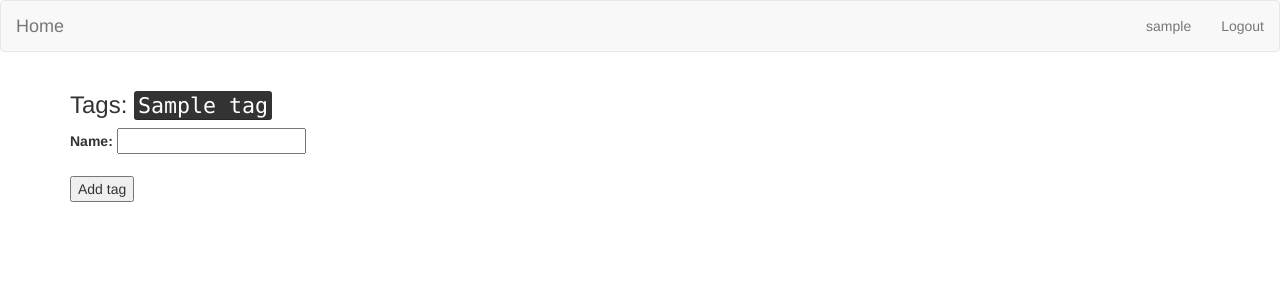
After one commit to SukachVitally/kiki, a Django app: page /articles/1/tags in a window 1280 px wide. The commit adds this page. Shown: the top 300 px of the page. Run offline with Django 3.2, Linux system fonts and the light colour scheme; a user stored in the database is signed in; tables that the repository leaves empty hold one stand-in row (values such as "Sample post"); parts of the project's set-up code (start-up, migrations or seed data) failed here and were passed over; some libraries are stand-ins or nearby versions.

Commit message:
Add tags for article

```diff
--- a/kiki/forms.py
+++ b/kiki/forms.py
@@ -16,3 +16,8 @@ class ArticleForm(forms.Form):
     name = forms.CharField(max_length=100)
     text = forms.CharField()
     category = forms.ChoiceField(models.Article.CATEGORIES)
+
+
+class TagFrom(forms.Form):
+
+    name = forms.CharField(max_length=100)
--- a/kiki/templates/article/show.html
+++ b/kiki/templates/article/show.html
@@ -1,6 +1,9 @@
 {% extends "base.html" %}
 {% block content %}
 <h1>{{article.name}}</h1>
+<h3>
+  Tags: {% for item in tags %} <kbd>{{item.tag}}</kbd>{% endfor %}
+</h3>
 {% autoescape off %}
 <div>{{article.text}}<div>
 {% endautoescape %}
--- /dev/null
+++ b/kiki/templates/article/tag.html
@@ -0,0 +1,19 @@
+{% extends "base.html" %}
+
+{% block content %}
+<h3>
+  Tags: {% for item in tags %} <kbd>{{item.tag}}</kbd>{% endfor %}
+</h3>
+
+
+<form method="post">
+    {% csrf_token %}
+    <div class="form-group">
+      <label for="{{ form.name.id_for_label }}">{{ form.name.label_tag }}</label>
+      {{ form.name }}
+    </div>
+    <input type="submit" value="Add tag" />
+    <input type="hidden" name="next" value="{{ next }}" />
+</form>
+
+{% endblock %}
--- a/kiki/templates/article/update.html
+++ b/kiki/templates/article/update.html
@@ -2,6 +2,7 @@
 
 {% block content %}
 {% autoescape off %}
+<a href="/articles/{{ article_id }}/tags">Tags</a>
 <form method="post">
   {% csrf_token %}
   <div class="form-group">
--- a/kiki/urls.py
+++ b/kiki/urls.py
@@ -28,5 +28,6 @@ urlpatterns = [
     url(r'^articles/(?P<article_id>[0-9]+)$', views.show_article),
     url(r'^articles/edit/(?P<article_id>[0-9]+)$', views.edit_article),
     url(r'^articles/delete/(?P<article_id>[0-9]+)$', views.delete_article),
+    url(r'^articles/(?P<article_id>[0-9]+)/tags$', views.create_tag),
     url(r'^admin/', include(admin.site.urls)),
 ]
--- a/kiki/views.py
+++ b/kiki/views.py
@@ -61,17 +61,18 @@ def get_articles(request):
 def show_article(request, article_id):
     try:
         article = models.Article.objects.get(pk=article_id)
-    except (models.Article.DoesNotExist):
+    except models.Article.DoesNotExist:
         return Http404('Article not exist')
 
-    return render(request, 'article/show.html', {'article': article})
+    tags = models.ArticleTags.objects.all().filter(article_id=article.id)
+    return render(request, 'article/show.html', {'article': article, 'tags': tags})
 
 
 @login_required
 def edit_article(request, article_id):
     try:
         article = models.Article.objects.get(pk=article_id)
-    except (models.Article.DoesNotExist):
+    except models.Article.DoesNotExist:
         return Http404('Article not exist')
 
     if article.author_id != request.user.id:
@@ -87,14 +88,14 @@ def edit_article(request, article_id):
             return redirect('/')
     else:
         form = forms.ArticleForm(initial={'name': article.name, 'text': article.text, 'category': article.category_id})
-    return render(request, 'article/update.html',  {'form': form})
+    return render(request, 'article/update.html',  {'form': form, 'article_id': article.id})
 
 
 @login_required
 def delete_article(request, article_id):
     try:
         article = models.Article.objects.get(pk=article_id)
-    except (models.Article.DoesNotExist):
+    except models.Article.DoesNotExist:
         return Http404('Article not exist')
 
     if article.author_id != request.user.id:
@@ -102,3 +103,31 @@ def delete_article(request, article_id):
 
     article.delete()
     return redirect('/')
+
+
+@login_required
+def create_tag(request, article_id):
+    try:
+        article = models.Article.objects.get(pk=article_id)
+    except models.Article.DoesNotExist:
+        return Http404('Article not exist')
+
+    if article.author_id != request.user.id:
+        return HttpResponseForbidden('its not yours article')
+
+    if request.method == 'POST':
+        form = forms.TagFrom(request.POST)
+        if form.is_valid():
+            try:
+                tag = models.Tag.objects.get(name=form.cleaned_data['name'])
+            except models.Tag.DoesNotExist:
+                tag = models.Tag(name=form.cleaned_data['name'])
+                tag.save()
+
+            if not models.ArticleTags.objects.filter(article_id=article.id, tag_id=tag.id).count():
+                article_tag = models.ArticleTags(article_id=article.id, tag_id=tag.id)
+                article_tag.save()
+
+    form = forms.TagFrom()
+    tags = models.ArticleTags.objects.all().filter(article_id=article.id)
+    return render(request, 'article/tag.html',  {'form': form, 'tags': tags})
```
